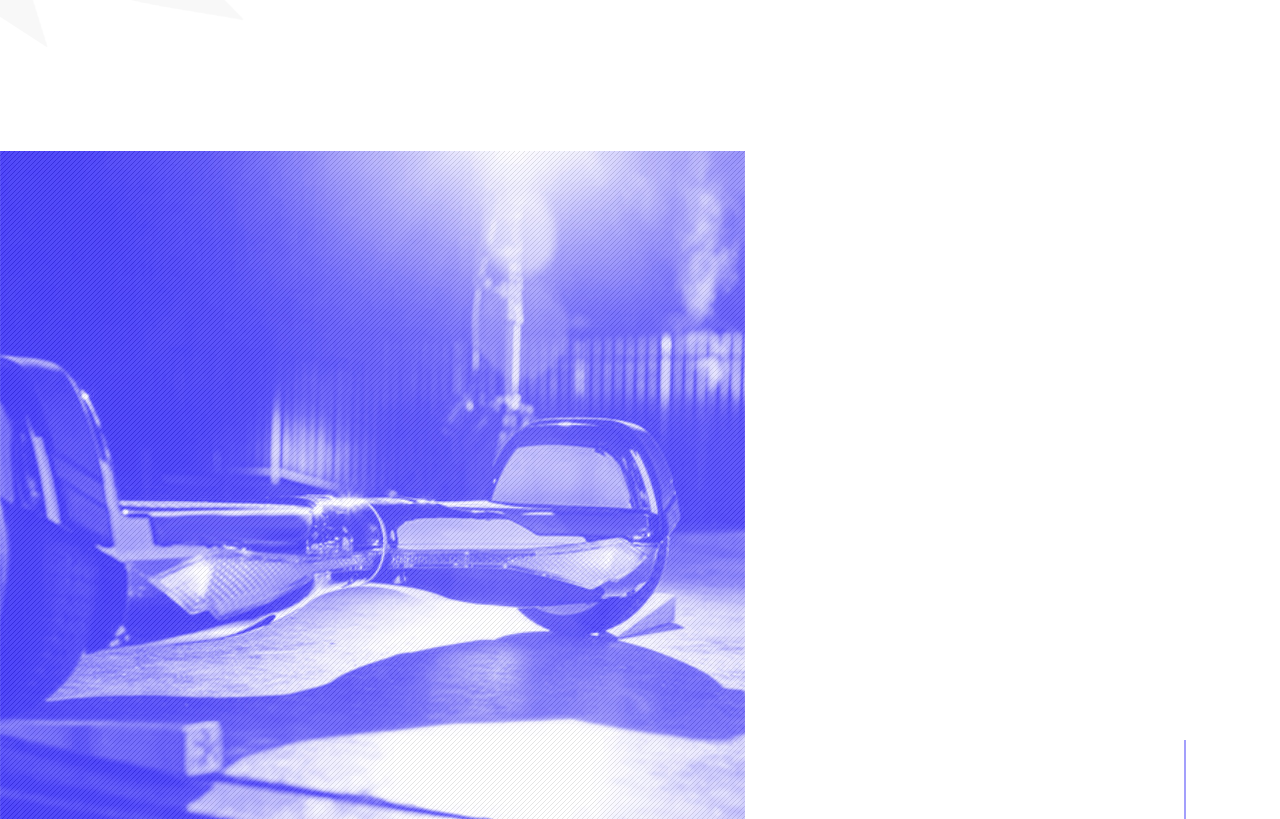
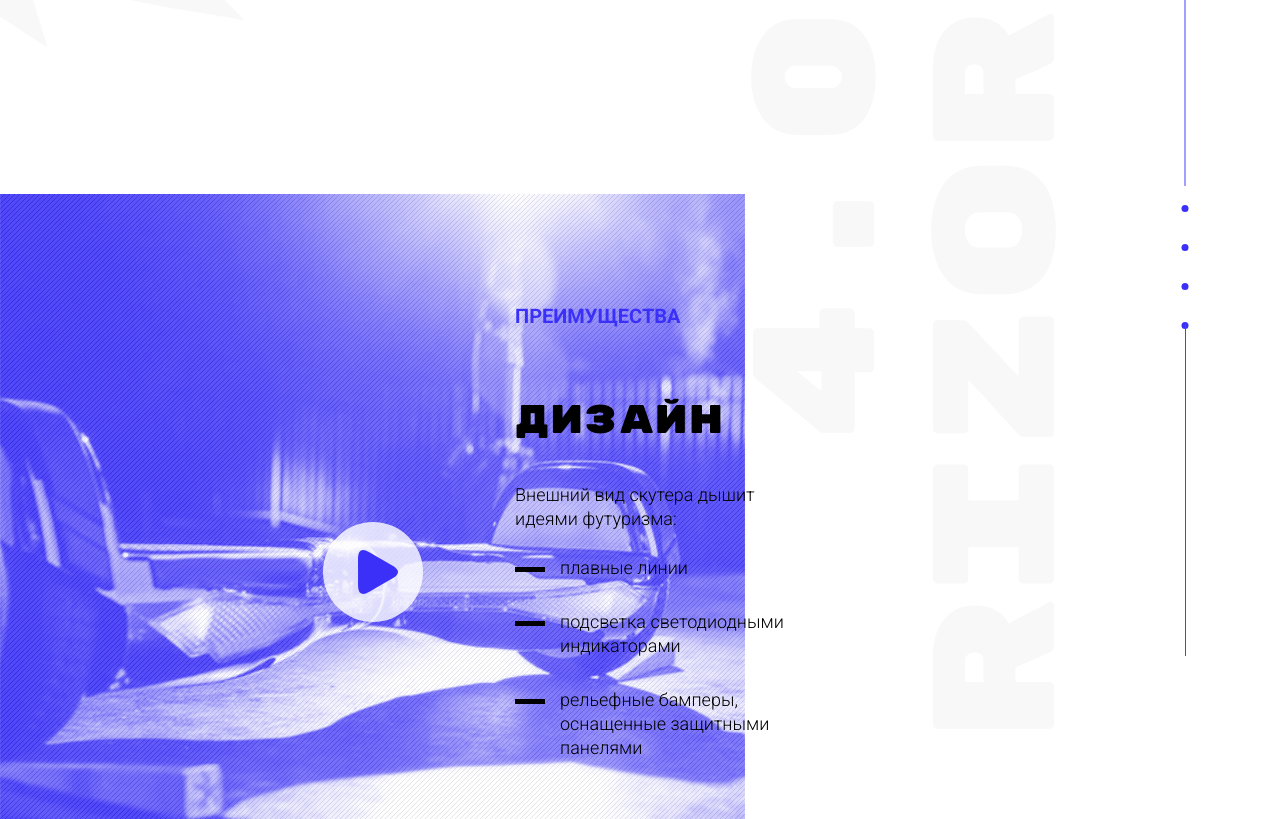
Before and after one commit to DimaSilver/Rizor, a plain HTML site: page index.html in a window 1280 px wide. Shown: the part 901-1720 px from the top of the page. Drawn offline with Linux system fonts and the light colour scheme.

Commit message:
Застилизовал сэкшен benefits.design

```diff
--- a/index.html
+++ b/index.html
@@ -7,7 +7,8 @@
     <meta http-equiv="X-UA-Compatible" content="ie=edge">
     <title>Document</title>
     <link rel="preconnect" href="https://fonts.gstatic.com">
-    <link href="https://fonts.googleapis.com/css2?family=Roboto:wght@300;700&family=Rubik+Mono+One&display=swap" rel="stylesheet">
+    <link href="https://fonts.googleapis.com/css2?family=Roboto:wght@300;700&family=Rubik+Mono+One&display=swap"
+          rel="stylesheet">
     <link rel="stylesheet" href="css/style.min.css">
 </head>
 <body>
@@ -54,19 +55,20 @@
     </a>
     <div class="pagination">
         <ul class="pagination__list">
-            <li class="pagination__list-item pagination__list-item__active"><a class="pagination__list-link"></a></li>
-            <li class="pagination__list-item"><a class="pagination__list-link"></a></li>
-            <li class="pagination__list-item"><a class="pagination__list-link"></a></li>
-            <li class="pagination__list-item"><a class="pagination__list-link"></a></li>
+            <li class="pagination__list-item pagination__list-item__active"><a class="pagination__list-link"
+                                                                               href="#"></a></li>
+            <li class="pagination__list-item"><a class="pagination__list-link" href="#"></a></li>
+            <li class="pagination__list-item"><a class="pagination__list-link" href="#"></a></li>
+            <li class="pagination__list-item"><a class="pagination__list-link" href="#"></a></li>
         </ul>
     </div>
 </header>
-<section class="benefits">
+<section class="benefits design">
     <a class="design__video benefits__video" href="#">
         <img class="design__video-img benefits__video-img" src="images/design__video-img.jpg" alt="">
     </a>
     <div class="container">
-        <div class="benefits__textarea design">
+        <div class="benefits__textarea design__textarea">
             <p class="benefits__textarea-descr descr">преимущества</p>
             <h3 class="title">дизайн</h3>
             <p class="design__text benefits__text">Внешний вид скутера дышит
@@ -74,12 +76,18 @@
             <ul class="benefits__textarea-list design__list">
                 <li class="benefits__textarea-list__item design__list-item">плавные линии</li>
                 <li class="benefits__textarea-list__item design__list-item">подсветка светодиодными
-                    индикаторами</li>
+                    индикаторами
+                </li>
                 <li class="benefits__textarea-list__item design__list-item">рельефные бамперы,
                     оснащенные защитными
-                    панелями</li>
+                    панелями
+                </li>
             </ul>
         </div>
+    </div>
+    <div class="benefits__background-text">
+         <span>4.0</span>
+       RIzor
     </div>
     <div class="pagination">
         <ul class="pagination__list">
@@ -196,23 +204,27 @@
                     <p class="electronic__textarea-paragraph benefits__text">При эксплуатации Rizor Hovertrax 4.0 нельзя
                         не отметить плавность торможения и быстроту
                         набора скорости.</p>
-                    <p class="electronic__textarea-paragraph benefits__text">В копилку «плюсов» нужно отнести и безупречную
+                    <p class="electronic__textarea-paragraph benefits__text">В копилку «плюсов» нужно отнести и
+                        безупречную
                         отзывчивость электронной начинки.</p>
                     <div class="electronic__textarea-items">
                         <div class="electronic__textarea-item">
-                            <img class="electronic__textarea-item__img" src="images/electronic__textarea-item__img-1.svg" alt="">
+                            <img class="electronic__textarea-item__img"
+                                 src="images/electronic__textarea-item__img-1.svg" alt="">
                             <p class="electronic__textarea-item__title">Бесшумный
                                 двигатель</p>
                         </div>
                         <div class="electronic__textarea-item">
-                            <img class="electronic__textarea-item__img" src="images/electronic__textarea-item__img-2.svg" alt="">
+                            <img class="electronic__textarea-item__img"
+                                 src="images/electronic__textarea-item__img-2.svg" alt="">
                             <p class="electronic__textarea-item__title">Встроенный
                                 гироскоп</p>
                         </div>
                     </div>
                 </div>
                 <a class="electronic__video benefits__video" href="#">
-                    <img class="electronic__video-img benefits__video-img" src="images/electronic__video-img.jpg" alt="">
+                    <img class="electronic__video-img benefits__video-img" src="images/electronic__video-img.jpg"
+                         alt="">
                 </a>
             </div>
         </div>
@@ -239,7 +251,8 @@
                 </div>
                 <div class="accumulator__textarea">
                     <h3 class="title">аккумулятор</h3>
-                    <p class="accumulator__textarea-paragraph benefits__text">Имеет съемную аккумуляторную батарею. Это позволяет
+                    <p class="accumulator__textarea-paragraph benefits__text">Имеет съемную аккумуляторную батарею. Это
+                        позволяет
                         легко вытащить сам АКБ и, к примеру, перевезти весь
                         гиробордв самолёте – это кстати единственный гироскутер,
                         с которым проходит такой «трюк», да и есть документы,
@@ -258,7 +271,8 @@
             <h3 class="title">Rizor Hovertrax 4.0</h3>
             <div class="characteristics__textarea-blocks">
                 <div class="characteristics__textarea-blocks__item">
-                    <img class="characteristics__textarea-blocks__item-img" src="images/characteristics__textarea-blocks__item-img-1.svg" alt="">
+                    <img class="characteristics__textarea-blocks__item-img"
+                         src="images/characteristics__textarea-blocks__item-img-1.svg" alt="">
                     <h6 class="characteristics__textarea-blocks__title">Корпус</h6>
                     <p class="characteristics__textarea-blocks__paragraph">выполнен из прочного пластика,
                         и имеет приятную LED подсветку,
@@ -267,7 +281,8 @@
                         антискользящим покрытием.</p>
                 </div>
                 <div class="characteristics__textarea-blocks__item">
-                    <img class="characteristics__textarea-blocks__item-img" src="images/characteristics__textarea-blocks__item-img-2.svg" alt="">
+                    <img class="characteristics__textarea-blocks__item-img"
+                         src="images/characteristics__textarea-blocks__item-img-2.svg" alt="">
                     <h6 class="characteristics__textarea-blocks__title">Колеса</h6>
                     <p class="characteristics__textarea-blocks__paragraph">Rizor Hovertrax 4.0 получил
                         относительно небольшие,
@@ -275,7 +290,8 @@
                         колёса в 6,5 дюймов.</p>
                 </div>
                 <div class="characteristics__textarea-blocks__item">
-                    <img class="characteristics__textarea-blocks__item-img" src="images/characteristics__textarea-blocks__item-img-3.svg" alt="">
+                    <img class="characteristics__textarea-blocks__item-img"
+                         src="images/characteristics__textarea-blocks__item-img-3.svg" alt="">
                     <h6 class="characteristics__textarea-blocks__title">Мощность</h6>
                     <p class="characteristics__textarea-blocks__paragraph">двигателя в 350 Вт обеспечивает
                         комфортное и безопасное
@@ -283,7 +299,8 @@
                         скорости в 13 км/ч.</p>
                 </div>
                 <div class="characteristics__textarea-blocks__item">
-                    <img class="characteristics__textarea-blocks__item-img" src="images/characteristics__textarea-blocks__item-img-4.svg" alt="">
+                    <img class="characteristics__textarea-blocks__item-img"
+                         src="images/characteristics__textarea-blocks__item-img-4.svg" alt="">
                     <h6 class="characteristics__textarea-blocks__title">Вес</h6>
                     <p class="characteristics__textarea-blocks__paragraph">небольшой вес, приблизительно
                         в 12 кг, позволяет относительно
--- a/scss/_global.scss
+++ b/scss/_global.scss
@@ -22,6 +22,12 @@ a{
   text-decoration: none;
   display: inline-block;
   color: inherit;
+}
+body{
+  @extend %roboto-light;
+  color: #000000;
+  font-size: 18px;
+  line-height: 24px;
 }
 .container{
   max-width: 1200px;
@@ -87,3 +93,16 @@ a{
     border: 2px solid #4940f9;
   }
 }
+.descr{
+  font-size: 20px;
+  line-height: 25px;
+  color: #3a30f8;
+  @extend %roboto-bold;
+  text-transform: uppercase;
+}
+.title{
+  @extend %rubik-mono;
+  font-size: 40px;
+  letter-spacing: .8px;
+  line-height: 44px;
+}
--- a/scss/style.scss
+++ b/scss/style.scss
@@ -3,6 +3,7 @@
 @import "fonts";
 @import "global";
 
+/*start header*/
 .header{
   background-image: url('../images/first-screen__bg.png');
   background-repeat: no-repeat;
@@ -93,9 +94,85 @@
     }
   }
 }
+/*end header*/
 
+/*start benefits*/
+.benefits{
+  position: relative;
+  &__textarea-descr{
+    margin-bottom: 70px;
+  }
+  &__textarea-list__item{
+    padding-left: 45px;
+    position: relative;
+    &::before{
+      position: absolute;
+      content: "";
+      width: 30px;
+      height: 5px;
+      background-color: #000;
+      left: 0;
+      top: 11px;
+    }
+    & + & {
+      margin-top: 30px;
+    }
+  }
+  &__background-text{
+    position: absolute;
+    right: 0;
+    transform: rotate(-90deg);
+    @extend %rubik-mono;
+    font-size: 173px;
+    line-height: 180px;
+    color: #f8f8f8;
+    span{
+      display: block;
+      margin-left: 300px;
+    }
+  }
+}
+/*end benefits*/
 
-
+/*start design*/
+.design{
+  &__video{
+    position: absolute;
+    &::before,
+    &::after{
+      position: absolute;
+      content: "";
+    }
+    &::before{
+      background-color: rgba(#fff, .8);
+      width: 100px;
+      height: 100px;
+      border-radius: 50%;
+      left: 50%;
+      top: 50%;
+      transform: translateX(-50%) translateY(-50%);
+    }
+    &::after{
+      background-image: url('../images/video-play__center-obj.svg');
+      width: 40px;
+      height: 44px;
+      left: 50%;
+      top: 50%;
+      transform: translateX(calc(-50% + 5px)) translateY(-50%);
+    }
+  }
+  &__textarea{
+    position: absolute;
+    max-width: 300px;
+    left: 50%;
+    transform: translateX(calc(-50% + 25px));
+    top: 90px;
+  }
+  &__list{
+    margin-top: 25px;
+  }
+}
+/*end design*/
 
 @keyframes runRight {
   0%{
```
Also changed, not shown: css/style.min.css. Lines whose indentation alone changed are shown as unchanged.
